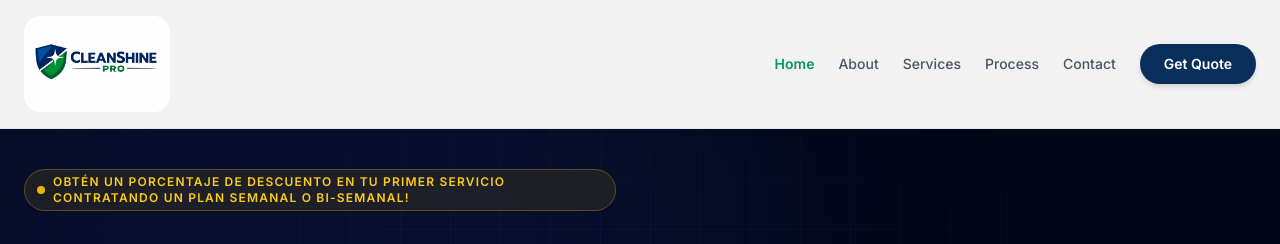
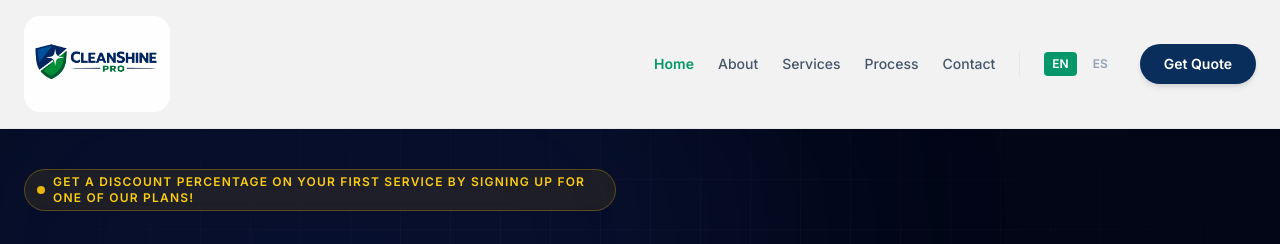
Before and after one commit to marcelopobleteus-cyber/CleanShinePro-Web, a React (Vite) app in the folder Web/: page / in a window 1280 px wide. Shown: the top 244 px of the page. Built offline with nearby package versions, Linux system fonts and the light colour scheme; no server answers.

Commit message:
feat: implement multi-language support (EN/ES) and update promotional messages

```diff
--- a/Web/src/App.jsx
+++ b/Web/src/App.jsx
@@ -22,6 +22,30 @@ import { Phone, ArrowRight } from 'lucide-react';
 function App() {
   const [currentPage, setCurrentPage] = useState('home');
   const [bookingData, setBookingData] = useState(null);
+  const [lang, setLang] = useState('en'); // 'en' or 'es'
+
+  const translations = {
+    en: {
+      promo: "Get a discount percentage on your first service by signing up for one of our plans!",
+      navHome: "Home",
+      navAbout: "About",
+      navServices: "Services",
+      navProcess: "Process",
+      navContact: "Contact",
+      btnQuote: "Get Quote"
+    },
+    es: {
+      promo: "Obtén un porcentaje de descuento en tu primer servicio contratando algunos de nuestros planes!",
+      navHome: "Inicio",
+      navAbout: "Nosotros",
+      navServices: "Servicios",
+      navProcess: "Proceso",
+      navContact: "Contacto",
+      btnQuote: "Cotizar"
+    }
+  };
+
+  const t = translations[lang];
 
   const handleNavigate = (page, data = null) => {
     setCurrentPage(page);
@@ -77,7 +101,7 @@ function App() {
       default:
         return (
           <>
-            <Hero onNavigate={handleNavigate} />
+            <Hero onNavigate={handleNavigate} lang={lang} t={t} />
             <TrustBar />
             <Services onNavigate={handleNavigate} />
 
@@ -181,14 +205,30 @@ function App() {
 
           <div className="flex items-center gap-6">
             <div className="hidden lg:flex items-center gap-6 text-sm font-medium text-slate-600">
-              <button onClick={() => handleNavigate('home')} className={`hover:text-emerald-600 transition-colors ${currentPage === 'home' ? 'text-emerald-600 font-bold' : ''}`}>Home</button>
-              <button onClick={() => handleNavigate('about')} className={`hover:text-emerald-600 transition-colors ${currentPage === 'about' ? 'text-emerald-600 font-bold' : ''}`}>About</button>
-              <button onClick={() => handleNavigate('services')} className={`hover:text-emerald-600 transition-colors ${currentPage === 'services' ? 'text-emerald-600 font-bold' : ''}`}>Services</button>
-              <button onClick={() => handleNavigate('process')} className={`hover:text-emerald-600 transition-colors ${currentPage === 'process' ? 'text-emerald-600 font-bold' : ''}`}>Process</button>
-              <button onClick={() => handleNavigate('contact')} className={`hover:text-emerald-600 transition-colors ${currentPage === 'contact' ? 'text-emerald-600 font-bold' : ''}`}>Contact</button>
+              <button onClick={() => handleNavigate('home')} className={`hover:text-emerald-600 transition-colors ${currentPage === 'home' ? 'text-emerald-600 font-bold' : ''}`}>{t.navHome}</button>
+              <button onClick={() => handleNavigate('about')} className={`hover:text-emerald-600 transition-colors ${currentPage === 'about' ? 'text-emerald-600 font-bold' : ''}`}>{t.navAbout}</button>
+              <button onClick={() => handleNavigate('services')} className={`hover:text-emerald-600 transition-colors ${currentPage === 'services' ? 'text-emerald-600 font-bold' : ''}`}>{t.navServices}</button>
+              <button onClick={() => handleNavigate('process')} className={`hover:text-emerald-600 transition-colors ${currentPage === 'process' ? 'text-emerald-600 font-bold' : ''}`}>{t.navProcess}</button>
+              <button onClick={() => handleNavigate('contact')} className={`hover:text-emerald-600 transition-colors ${currentPage === 'contact' ? 'text-emerald-600 font-bold' : ''}`}>{t.navContact}</button>
             </div>
+
+            <div className="flex items-center gap-2 border-l border-gray-200 pl-6">
+              <button
+                onClick={() => setLang('en')}
+                className={`text-xs font-bold px-2 py-1 rounded ${lang === 'en' ? 'bg-emerald-600 text-white' : 'text-slate-400 hover:text-emerald-600'}`}
+              >
+                EN
+              </button>
+              <button
+                onClick={() => setLang('es')}
+                className={`text-xs font-bold px-2 py-1 rounded ${lang === 'es' ? 'bg-emerald-600 text-white' : 'text-slate-400 hover:text-emerald-600'}`}
+              >
+                ES
+              </button>
+            </div>
+
             <button onClick={() => handleNavigate('booking')} className="hidden md:block px-6 py-2.5 bg-[#0A2E5C] hover:bg-[#020617] text-white text-sm font-semibold rounded-full transition-all shadow-md hover:shadow-lg">
-              Get Quote
+              {t.btnQuote}
             </button>
           </div>
         </div>
@@ -198,7 +238,7 @@ function App() {
         {renderPage()}
       </main>
 
-      <CommercialAssistant />
+      <CommercialAssistant lang={lang} t={t} />
       <Footer onNavigate={handleNavigate} />
       <Analytics />
     </div>
--- a/Web/src/components/CommercialAssistant.jsx
+++ b/Web/src/components/CommercialAssistant.jsx
@@ -2,10 +2,10 @@ import React, { useState, useRef, useEffect } from 'react';
 import { Shield, X, Send, ChevronRight, Check } from 'lucide-react';
 import { getGeminiResponse, getGeminiBookingResponse } from '../services/gemini';
 
-const CommercialAssistant = () => {
+const CommercialAssistant = ({ t }) => {
     const [isOpen, setIsOpen] = useState(false);
     const [messages, setMessages] = useState([
-        { type: 'bot', text: "Welcome to CleanShine Pro! I'm Shine, your expert cleaning consultant. Are you looking to transform your office morale or reclaim your home sanctuary today?" }
+        { type: 'bot', text: t?.navHome === 'Home' ? "Welcome to CleanShine Pro! I'm Shine, your expert cleaning consultant. Are you looking to transform your office morale or reclaim your home sanctuary today?" : "¡Bienvenido a CleanShine Pro! Soy Shine, su consultor experto en limpieza. ¿Desea transformar la moral de su oficina o recuperar su santuario hoy?" }
     ]);
     const [quickActions, setQuickActions] = useState([
         "Free Office Quote", "Deep Home Clean", "Airbnb Turnover", "Our Guarantee"
@@ -407,8 +407,8 @@ const CommercialAssistant = () => {
                             <Shield className="w-6 h-6 text-emerald-600 fill-current opacity-80" />
                         </div>
                         <div>
-                            <p className="text-[#020617] text-sm font-bold leading-tight mb-1">Expert Cleaner Online</p>
-                            <p className="text-slate-500 text-xs leading-tight">¡Obtén un descuento en tu primer servicio con un plan <span className="text-emerald-600 font-bold">recurrente</span>! 🎁</p>
+                            <p className="text-[#020617] text-sm font-bold leading-tight mb-1">{t?.navHome === 'Home' ? 'Expert Cleaner Online' : 'Experto en Línea'}</p>
+                            <p className="text-slate-500 text-xs leading-tight">{t?.promo} 🎁</p>
                         </div>
                     </div>
                     {/* Pulsing indicator */}
--- a/Web/src/components/Hero.jsx
+++ b/Web/src/components/Hero.jsx
@@ -1,7 +1,7 @@
 import React from 'react';
 import { ArrowRight, Star, Calendar, ShieldCheck, Phone } from 'lucide-react';
 
-const Hero = ({ onNavigate }) => {
+const Hero = ({ onNavigate, t }) => {
   return (
     <section className="relative bg-[#020617] text-white overflow-hidden min-h-[85vh] flex items-center pt-10 pb-16">
 
@@ -21,7 +21,7 @@ const Hero = ({ onNavigate }) => {
               <span className="animate-ping absolute inline-flex h-full w-full rounded-full bg-yellow-400 opacity-75"></span>
               <span className="relative inline-flex rounded-full h-2 w-2 bg-yellow-500"></span>
             </span>
-            <span className="text-yellow-400 text-xs font-bold tracking-widest uppercase">Obtén un porcentaje de descuento en tu primer servicio contratando un plan semanal o bi-semanal!</span>
+            <span className="text-yellow-400 text-xs font-bold tracking-widest uppercase">{t.promo}</span>
           </div>
 
           <h1 className="text-5xl lg:text-7xl font-bold tracking-tight leading-[1.1] mb-6 font-heading">
```
